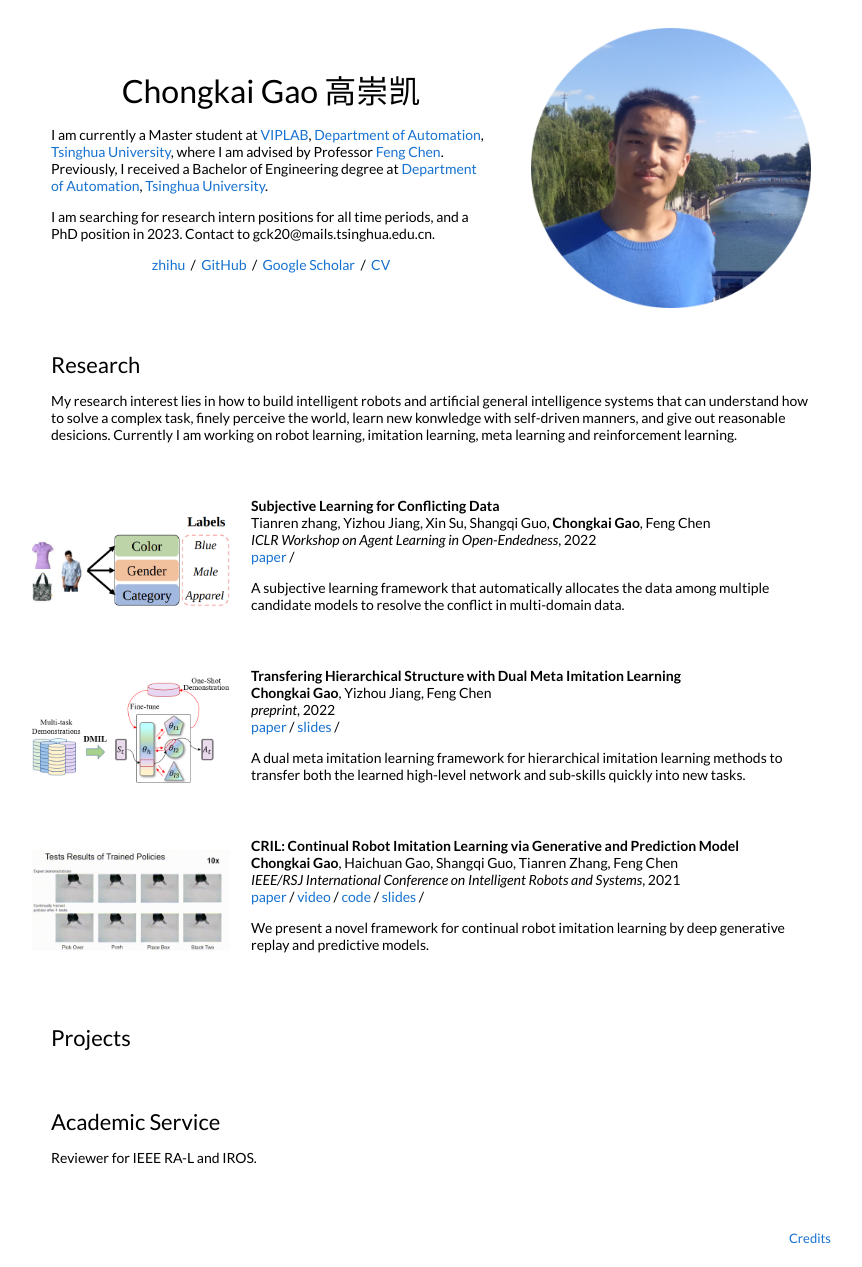
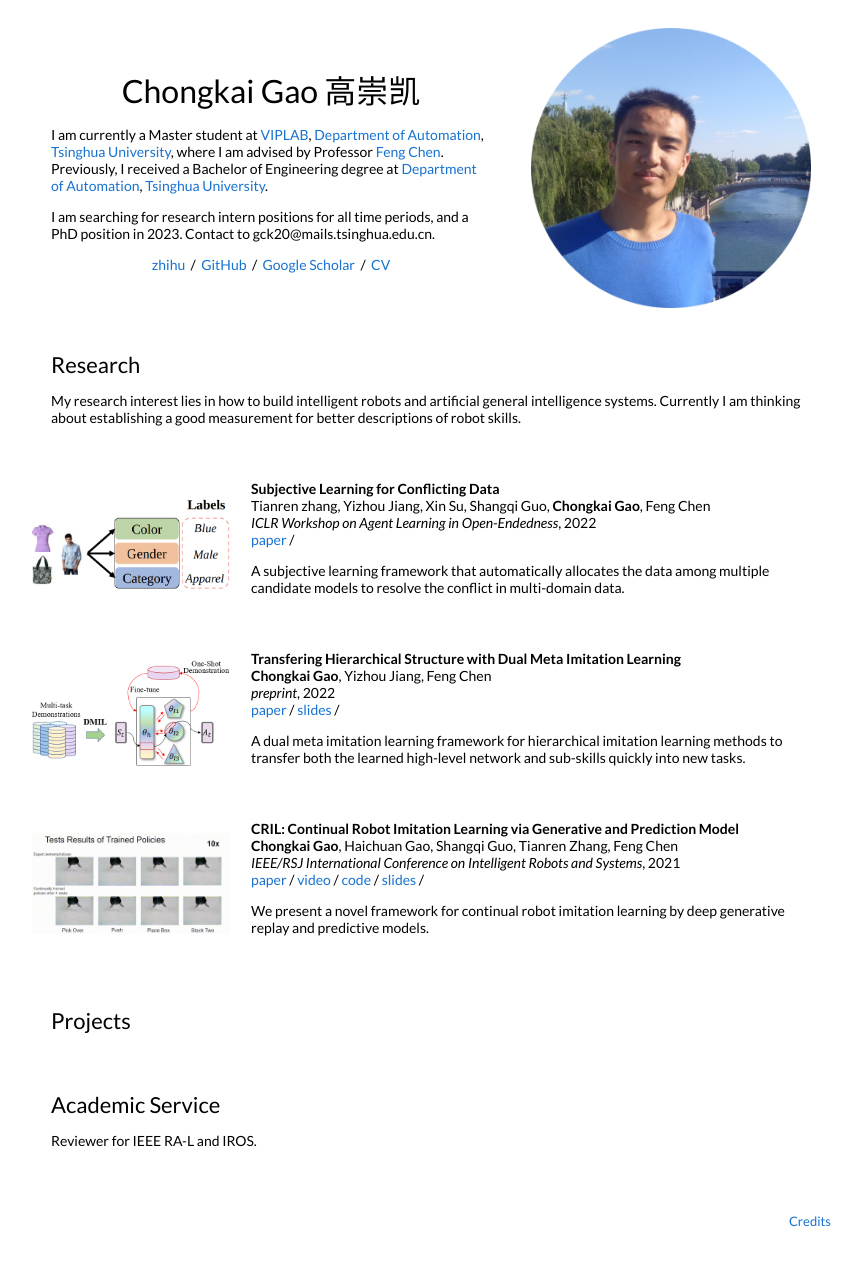
Before and after one commit to HeegerGao/HeegerGao.github.io, a Jekyll site: the page built from _posts/2022-02-28-iclr22workshop.markdown, in a window 1280 px wide. Shown: the whole page, without its empty margins (209-1071 px from the left). Built offline with Jekyll 4.4.1, drawn with Linux system fonts in a browser that asks for light colours.

Commit message:
Update default.html

```diff
--- a/_layouts/default.html
+++ b/_layouts/default.html
@@ -50,7 +50,7 @@
             <td style="padding:2.5%;width:100%;vertical-align:middle">
               <h2>Research</h2>
               <p>
-                 My research interest lies in how to build intelligent robots and artificial general intelligence systems that can understand how to solve a complex task, finely perceive the world, learn new konwledge with self-driven manners, and give out reasonable desicions. Currently I am working on robot learning, imitation learning, meta learning and reinforcement learning.
+                 My research interest lies in how to build intelligent robots and artificial general intelligence systems. Currently I am thinking about establishing a good measurement for better descriptions of robot skills.
               </p>
             </td>
           </tr>
```
